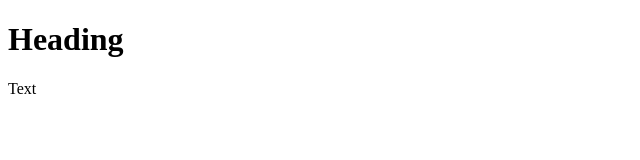
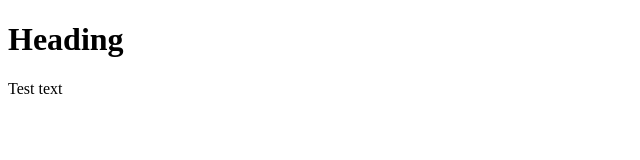
Before and after one commit to Grigoriy658/application, a plain HTML site: page index.html in a window 1280 px wide. Shown: the full height of the page, 0-640 px from the left. Drawn offline with Linux system fonts and the light colour scheme.

Commit message:
Update text

```diff
--- a/index.html
+++ b/index.html
@@ -6,6 +6,6 @@
 </head>
 <body>
   <h1>Heading</h1>
-  <div>Text</div>
+  <div>Test text</div>
 </body>
 </html>
```
